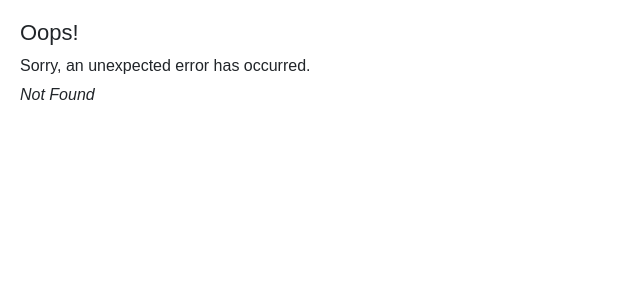
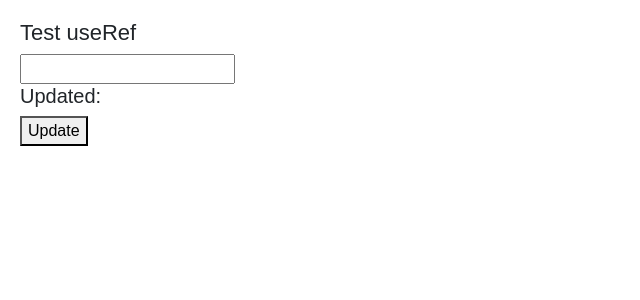
Before and after one commit to khoemf/lab, a React (Create React App) app: page /TestUseRef20240515 in a window 1280 px wide. Before the commit this address had no page. Shown: the top 300 px of the page, without its empty margins (0-640 px from the left). Built offline with nearby package versions, Linux system fonts and the light colour scheme.

Commit message:
20240515

```diff
--- /dev/null
+++ b/src/Components/Axios20240515.js
@@ -0,0 +1,98 @@
+import axios from "axios";
+import React from "react";
+import { useState, useEffect,useRef } from "react";
+
+const baseURL = "https://jsonplaceholder.typicode.com/posts/1";
+
+//reference https://www.freecodecamp.org/news/how-to-use-axios-with-react/
+//reference https://www.codingbeautydev.com/blog/react-get-input-value-on-button-click
+
+export default function Axios20240515() {
+  const [post, setPost] = useState(null);
+  const inputPostIdRef = useRef(null);
+  const [postId, setPostId] = useState("");
+
+  async function updatePostContent(postId){
+    const postURL = "https://jsonplaceholder.typicode.com/posts/" + postId
+    console.log ("postURL == " + postURL);
+    try{
+      axios
+      .get(postURL)
+      .then(function (response) {
+        // handle success
+        setPost(response.data);
+      })
+      .catch(function (error) {
+        // handle error
+        console.log("axios catch");
+        console.log(error);
+      })
+      .finally(function () {
+        console.log("finally");
+        // always executed
+      });
+    }catch(error){
+      console.log("try Catch");
+      console.log(error);
+    }
+
+  }
+  function handleClick(getType) {
+console.log("getType " + getType);
+    /*
+    let userInputId = postId
+    userInputId = 21
+    updatePostContent(userInputId);
+    */
+
+  }
+
+  const handleInputChange = (event) => {
+    setPostId(event.target.value);
+  };
+
+  // method 1
+  useEffect(() => {
+    axios.get(baseURL).then((response) => {
+      setPost(response.data);
+    });
+  }, []);
+
+  if (!post) return null;
+
+  return (
+    <div>
+      <b>Title</b>
+      <br />
+      <h1>{post.title} &nbsp; (ID:{post.id})</h1>
+      <br />
+      <b>Body Part</b>
+      <br />
+      <p>{post.body}</p>
+      <br />
+      Input Post Id (by useState)&nbsp;
+      <input
+        type="text"
+        name="txtPostIdUseState"
+        value={postId}
+        onChange={handleInputChange}
+      />
+      &nbsp;
+      <br />
+      Input Post Id (by ref)&nbsp;
+      <input
+        ref={inputPostIdRef}
+        type="text"
+        name="txtPostIdUseRef"
+      />
+      &nbsp;<br/>
+      <button type="button" onClick={handleClick}>
+        Get Data by Status
+      </button>
+&nbsp;
+      <button type="button" onClick={handleClick}>
+        Get Data by Ref
+      </button>
+    </div>
+  );
+}
--- /dev/null
+++ b/src/Components/TestForm20240512.js
@@ -0,0 +1,10 @@
+import React from 'react'
+
+export default function TestForm20240512() {
+  return (
+    <>
+    <div>TestForm20240512</div>
+    <div>Use Name : <input type="text" name="userName" id="userName"/></div>
+    </>
+  )
+}
--- /dev/null
+++ b/src/Components/TestForm202405122244.js
@@ -0,0 +1,17 @@
+import React from 'react'
+
+export default function TestForm202405122244() {
+
+    function handleClick() {
+        alert('You clicked me!');
+      }
+
+  return (
+    <>
+    User Name:<input type="text" name="UserName" value="明輝"/><br/><br/>
+    Aage : <input type="text" name="age" value = "100"/>&nbsp;&nbsp;
+    <input type="submit" name="cmdSubmit" value="submit" onClick={handleClick}/>
+
+    </>
+  )
+}
--- /dev/null
+++ b/src/Components/TestForm20240513.js
@@ -0,0 +1,28 @@
+import React from 'react'
+import { useState } from 'react';
+
+export default function TestForm20240513() {
+
+    const [age, setAge] = useState(28);
+    const [name, setName] = useState('明輝');
+
+    function handleClick() {
+        alert('You clicked me!');
+
+      }
+
+      const handleInputChange = (event) => {
+        setName(event.target.value);
+      };
+
+  return (
+    <>
+    User Name:<input type="text" name="UserName" value={name} onChange={handleInputChange}/><br/><br/>
+    Aage : <input type="text" name="age" value = "100"/>&nbsp;&nbsp;
+    <input type="submit" name="cmdSubmit" value="submit" onClick={handleClick}/><br/>
+    Your Input Name is {name}.
+
+    </>
+  )
+
+}
--- /dev/null
+++ b/src/Components/TestUseRef20240515.js
@@ -0,0 +1,29 @@
+import React from 'react'
+import { useState,useRef } from "react";
+
+export default function TestUseRef20240515() {
+    const inputRef = useRef(null);
+
+    const [updated, setUpdated] = useState('');
+
+    const handleClick = () => {
+      // 👇 "inputRef.current.value" is input value
+      setUpdated(inputRef.current.value);
+    };
+
+    return (
+      <div>
+        <h1>Test useRef</h1>
+        <input
+          ref={inputRef}
+          type="text"
+          id="message"
+          name="message"
+        />
+
+        <h2>Updated: {updated}</h2>
+
+        <button onClick={handleClick}>Update</button>
+      </div>
+    );
+}
--- a/src/Routes/Root.js
+++ b/src/Routes/Root.js
@@ -19,7 +19,11 @@ export default function Root() {
               <li><Link to= {`testBrootstrap20240213`}>BootStrap 20240213</Link></li>
               <li><Link to='/newindex1'>New Index page 1</Link></li>
               <li><Link to='/Menu20240225'>Menu20240225</Link></li>
-
+              <li><Link to='/TestForm20240512'>TestForm20240512</Link></li>
+              <li><Link to='/TestForm202405122244'>TestForm202405122244</Link></li>
+              <li><Link to='/TestForm20240513'>TestForm20240513</Link></li>
+              <li><Link to='/Axios20240515'>Axios20240515</Link></li>
+              <li><Link to='/TestUseRef20240515'>TestUseRef20240515</Link></li>
 
             </ul>
           </nav>
```
Also changed, not shown: src/index.js (+13 -0 lines).
